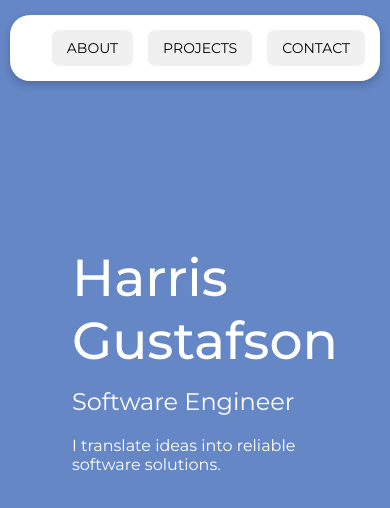
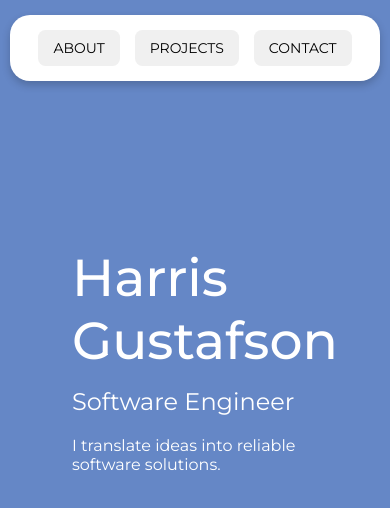
Before and after one commit to xyclose11/Portfolio_Showcase, an Angular app: page / in a window 390 px wide. Shown: the top 508 px of the page. Built offline with nearby package versions, Linux system fonts and the light colour scheme.

Commit message:
Header is now responsive

```diff
--- a/src/app/header/header.component.scss
+++ b/src/app/header/header.component.scss
@@ -34,3 +34,11 @@
         }
     }
 }
+
+@media screen and (max-width: 768px) {
+    .header {
+        nav {
+            justify-content: center;
+        }
+    }
+}
```
